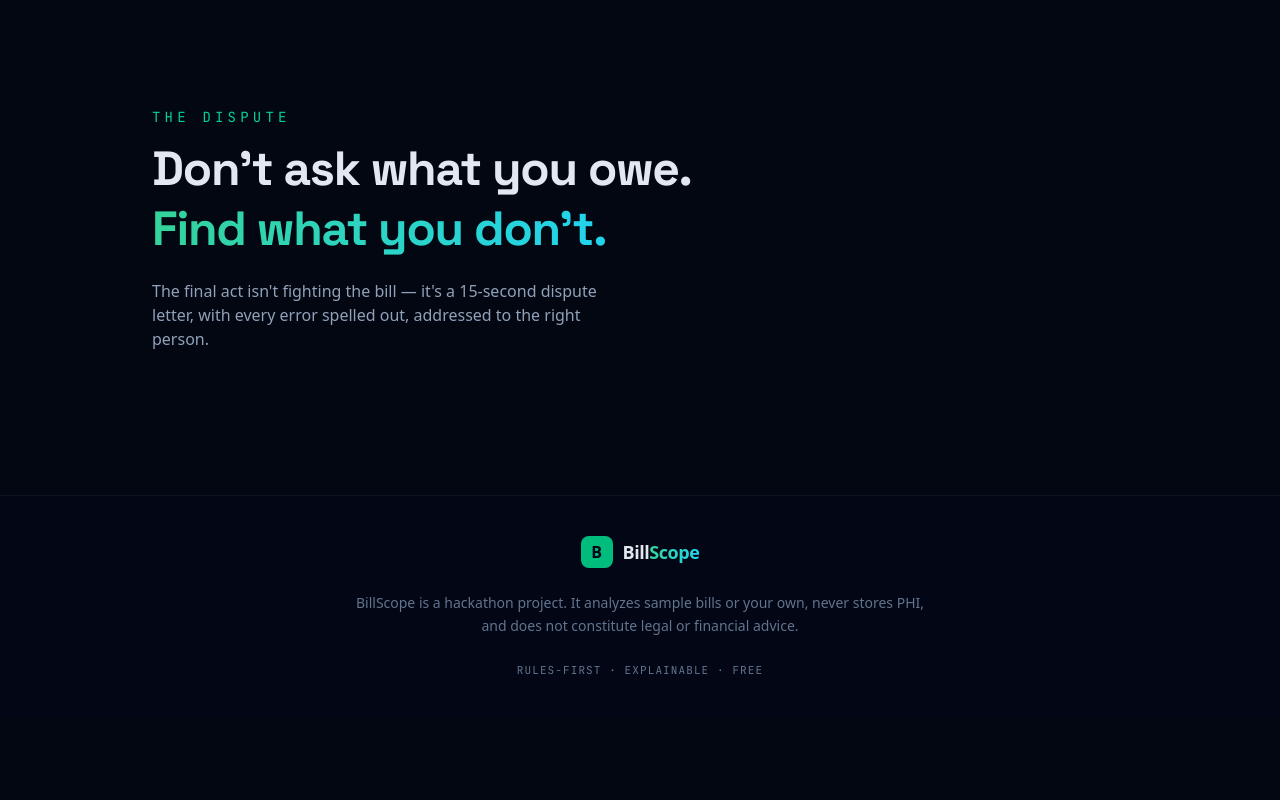
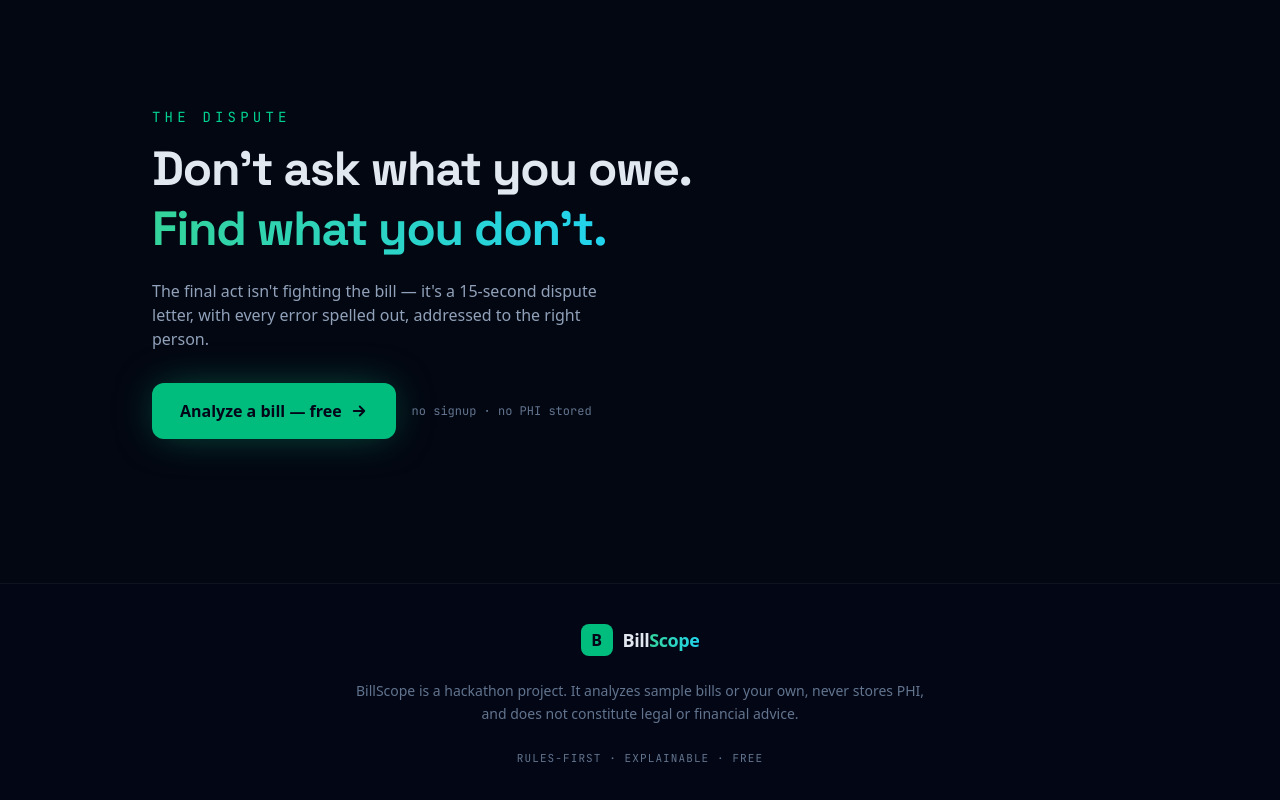
Before and after one commit to AhamedAAHA/Gemini, a Next.js app: page / in a window 1280 px wide. Shown: the part 3176-3976 px from the top of the page. Before the commit the page ends 3894 px from the top, so only its background shows below. Built offline with nearby package versions, Linux system fonts and the light colour scheme.

Commit message:
feat: add magnetic analyze call-to-action

```diff
--- a/app/components/home/ActDispute.tsx
+++ b/app/components/home/ActDispute.tsx
@@ -1,6 +1,8 @@
 "use client";
 
 import { motion } from "motion/react";
+import Magnetic from "@/app/components/ui/Magnetic";
+import Link from "next/link";
 
 export default function ActDispute() {
   return (
@@ -24,6 +26,21 @@ export default function ActDispute() {
             The final act isn&apos;t fighting the bill — it&apos;s a 15-second dispute letter,
             with every error spelled out, addressed to the right person.
           </p>
+
+          <div className="mt-8 flex flex-wrap items-center gap-4">
+            <Magnetic>
+              <Link
+                href="/analyze"
+                className="glow-emerald inline-flex items-center gap-2 rounded-xl bg-emerald-500 px-7 py-4 text-base font-bold text-slate-950 transition hover:bg-emerald-400"
+              >
+                Analyze a bill — free
+                <svg width="18" height="18" viewBox="0 0 24 24" fill="none" stroke="currentColor" strokeWidth="2.5">
+                  <path d="M5 12h14M13 6l6 6-6 6" strokeLinecap="round" strokeLinejoin="round" />
+                </svg>
+              </Link>
+            </Magnetic>
+            <span className="font-mono text-xs text-slate-500">no signup · no PHI stored</span>
+          </div>
         </motion.div>
       </div>
     </section>
```
